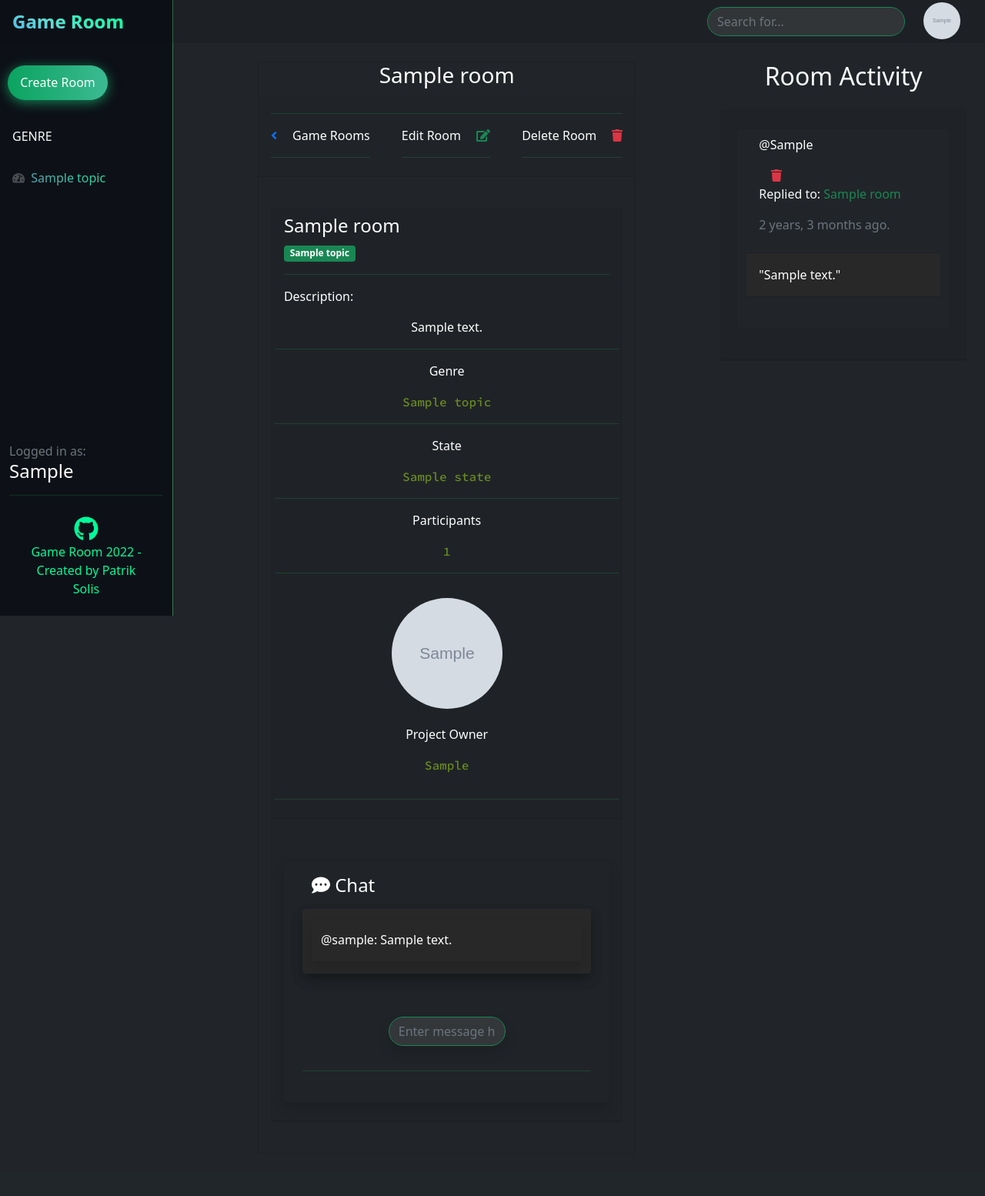
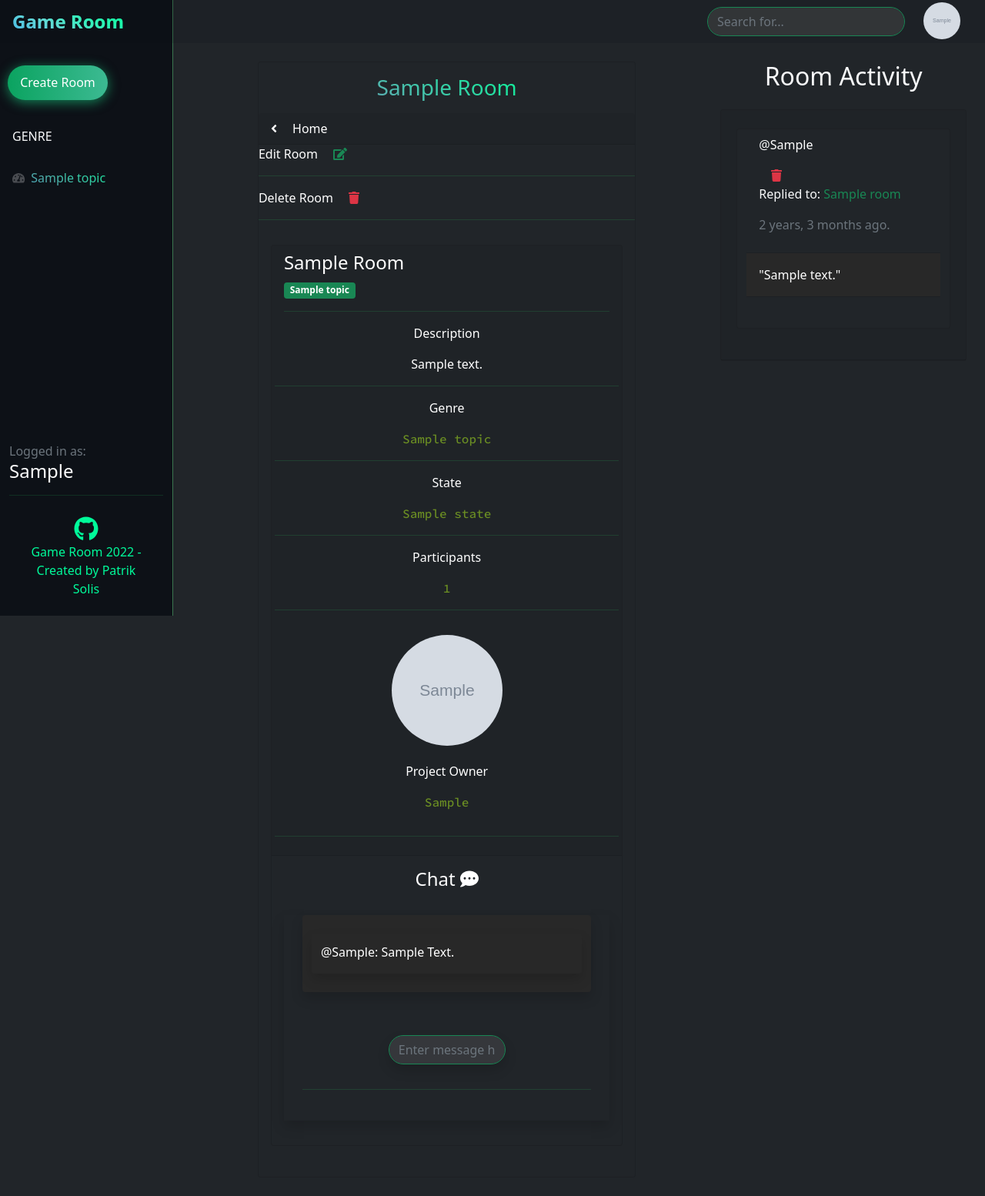
Before and after one commit to Ario124/Game_Room, a Django app: page /room/1/ in a window 1280 px wide. Shown: the whole page at 77% size. Before the commit the page ends 1392 px from the top, so only its background shows below. Run offline with Django 3.2, Linux system fonts and the light colour scheme; a user stored in the database is signed in; tables that the repository leaves empty hold one stand-in row (values such as "Sample post"); grey boxes marked "Sample" are stand-in pictures.

Commit message:
Minor fixes to Home/Room pages to keep style and containers through different pages consistent.

```diff
--- a/base/templates/base/room.html
+++ b/base/templates/base/room.html
@@ -7,30 +7,32 @@
         <div class="container-fluid px-4">
             <div class="row">
                 <div class="col-xl-6 offset-lg-1 offset-sm-0">
-                    <div class="bg-dark text-white card mb-4">
-                        <h3 class="text-center">{{room.name}}</h3>
-                        <div class="card-header">
-                            <hr>
-                            <div class="d-flex justify-content-between">
-                                <div class=""><a class="btn_home" href="{% url 'home' %}"><i class="fas fa-angle-left text-primary"> </i> Game Rooms</a><hr></div>
+                    <div class="bg-dark text-white card mb-4 pt-3">
+                        <h3 class="text-center gradient text-capitalize">{{room.name}}</h3>
+                        <div class="pt-2">
+                            <div class="">
+                                <div class="card-header">
+                                    <div class="d-flex justify-content-between">
+                                        <div><a class="btn_home" href="{% url 'home' %}"><i class="fas fa-angle-left"> </i> Home</a></div>
+                                    </div>
+                                </div>
                                 {% if room.host == request.user %}
                                 <div><a class="btn_edit" href="{% url 'update-room' room.id %}">Edit Room <i class="fa fa-edit text-success"></i><hr></a></div>
                                 <div><a class="btn_edit" href="{% url 'delete-room' room.id %}">Delete Room <i class="fa fa-trash text-danger"></i><hr></a></div>
                                 {% endif %}
                             </div>
                         </div>
-                        <div class="card-body"><canvas id="myAreaChart" width="100%" height="10"></canvas>
+                        <div class="card-body">
                                 <div class="bg-dark card mb-4">
                                     <div class="card-header">
                                         <div class="col-lg-10">
-                                            <h4>{{room.name}}</h4>
+                                            <h4 class="text-capitalize">{{room.name}}</h4>
                                         </div>
                                             <span class="badge bg-success">{{room.topic}}</span>
                                             <hr>
                                             <div class="row">
-                                                <div class="col-lg-4 mb-3">
-                                                    Description:
-
+                                                <div class="col-lg-12 text-center">
+                                                    <p>Description</p>
                                                 </div>
                                                 <div class="col-lg-12 mb-3 d-flex justify-content-center">
                                                     {{room.description}}
@@ -79,23 +81,22 @@
                                                 <hr>
                                             </div>
                                     </div>
-                                    <div class="card-header">
-                                        <div class="container pt-3 text-white mt-5 mb-3 rounded shadow">
-
-                                            <div class="row px-4">
-                                              <div class="col-8 p-0">
-                                                <h4><i class="fas fa-comment-dots"></i> Chat</h4>
-                                              </div>
-                                            </div>
+                                    <div class="container">
+                                        <div class="col-12 text-center pt-3">
+                                          <h4>Chat <i class="fas fa-comment-dots"></i></h4>
+                                        </div>
+                                      </div>
+                                    <div class="card-body">
+                                        <div class="container text-white mb-3 shadow">
 
                                             <div class="bg-activity rounded shadow">
-                                                <div class="">
-                                                    <div class="container bg-dark3 pt-2 text-white mt-2 mb-3 rounded shadow">
-                                                        <div class="row">
+                                                <div>
+                                                    <div class="container pt-3 text-white mt-2 mb-3 rounded">
+                                                        <div class="row pb-2">
                                                         {% for message in room_messages %}
-                                                        <div class="container bg-dark3 pt-2 text-white mt-2 mb-3 rounded shadow">
+                                                        <div class="container pt-2 text-white mt-2 mb-3 rounded shadow">
                                                             <div class="row">
-                                                                <p class="pt-1">@{{message.user}}: {{message.body}}</p>
+                                                                <p class="pt-1 text-capitalize">@{{message.user}}: {{message.body}}</p>
                                                             </div>
                                                         </div>
                                                         {% endfor %}
```
Also changed, not shown: base/templates/base/home.html (+5 -7 lines), base/templates/base/login.html (+7 -3 lines).
